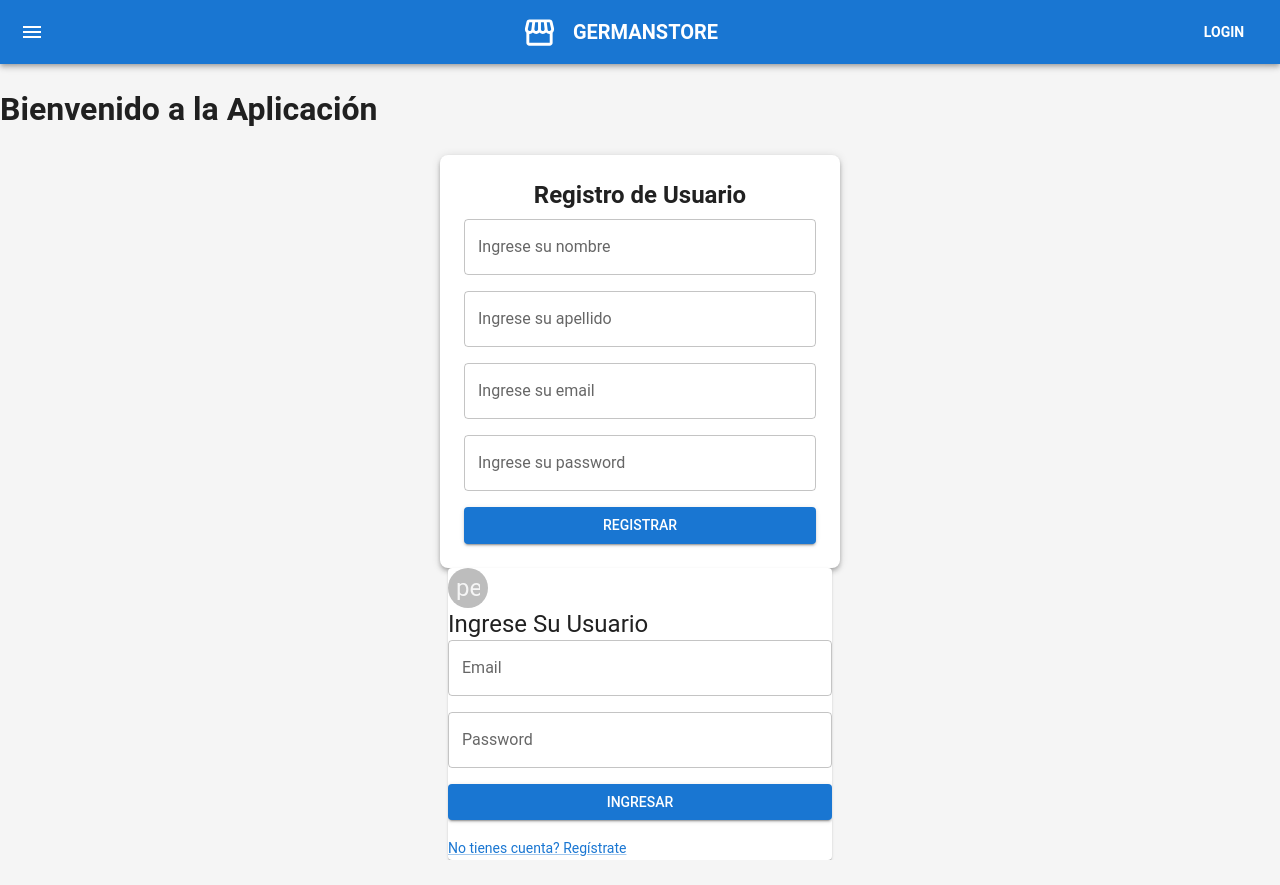
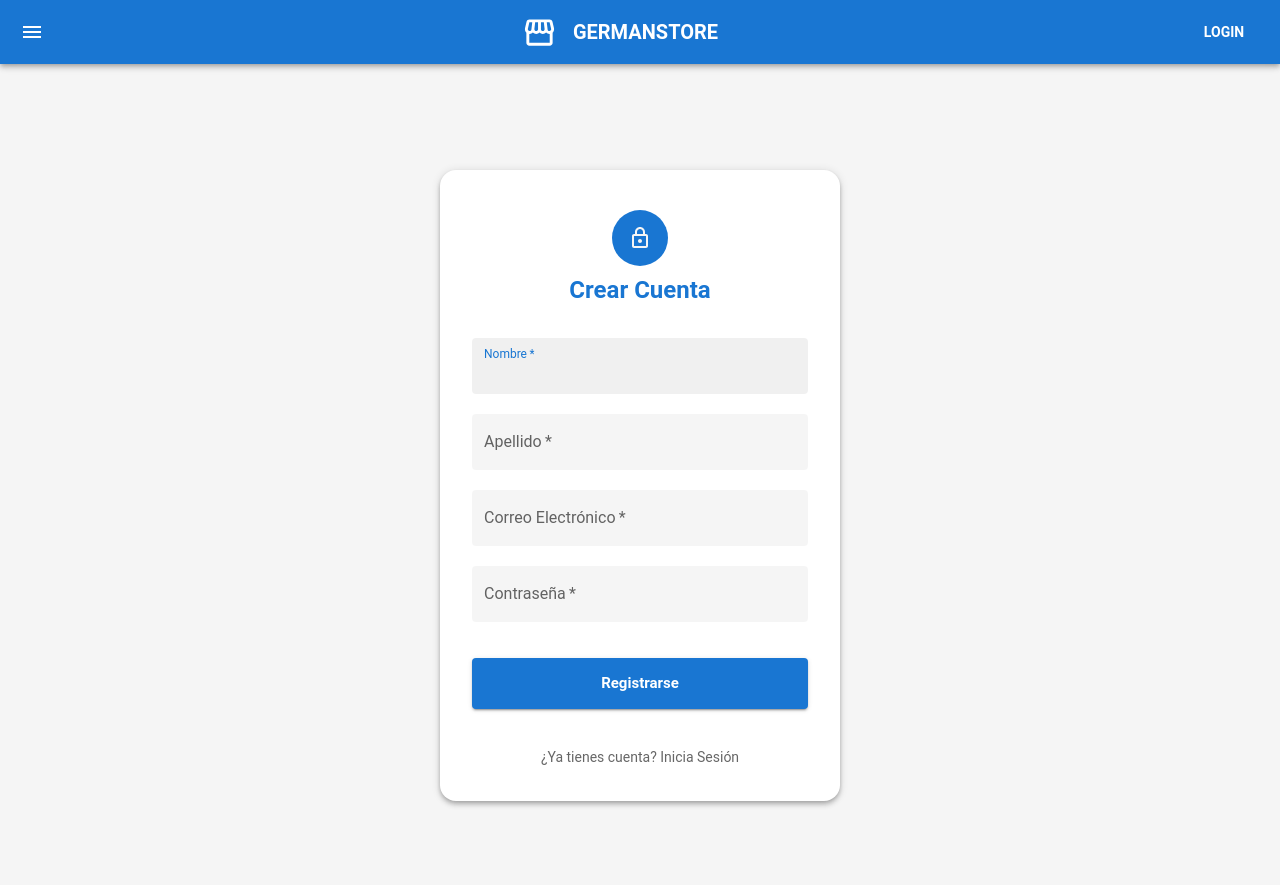
Before and after one commit to Gmach07/Online-Store-React-, a React (Vite) app: page /registro in a window 1280 px wide. Before the commit the page ends 860 px from the top, so only its background shows below. Built offline with nearby package versions, Linux system fonts and the light colour scheme.

Commit message:
Agrega reactrouter dom, solventa problema pagina en blanco

```diff
--- a/src/App.jsx
+++ b/src/App.jsx
@@ -1,5 +1,6 @@
 import React from 'react';
 import { ThemeProvider, CssBaseline, Box } from '@mui/material';
+import { BrowserRouter as Router, Routes, Route, Navigate } from 'react-router-dom';
 import theme from './theme/theme';
 import MenuAppBar from './componentes/navegacion/MenuAppBar';
 import RegistrarUsuario from './componentes/seguridad/RegistrarUsuario';
@@ -9,15 +10,37 @@ function App() {
   return (
     <ThemeProvider theme={theme}>
       <CssBaseline />
-      <Box>
-        {/* Barra de navegación */}
-        <MenuAppBar />
+      <Router>
+        <Box>
+          {/* Barra de navegación (visible en todas las rutas) */}
+          <MenuAppBar />
 
-        {/* Contenido principal */}
-        <h1>Bienvenido a la Aplicación</h1>
-        <RegistrarUsuario />
-        <Login />
-      </Box>
+          {/* Contenido principal con rutas */}
+          <Routes>
+            {/* Ruta raíz: redirige a login (opcional) */}
+            <Route path="/" element={<Navigate to="/login" replace />} />
+
+            {/* Ruta para login */}
+            <Route path="/login" element={
+              <div>
+
+                <Login />
+              </div>
+            } />
+
+            {/* Ruta para registro */}
+            <Route path="/registro" element={
+              <div>
+                <h1></h1>
+                <RegistrarUsuario />
+              </div>
+            } />
+
+            {/* Ruta de fallback para páginas no encontradas */}
+            <Route path="*" element={<Navigate to="/login" replace />} />
+          </Routes>
+        </Box>
+      </Router>
     </ThemeProvider>
   );
 }
--- a/src/componentes/seguridad/Login.jsx
+++ b/src/componentes/seguridad/Login.jsx
@@ -1,55 +1,98 @@
 import React from 'react';
-import { Container, Typography, Grid, Card, Avatar, Icon, TextField, Button, Link } from '@mui/material';
+import {
+  Container,
+  Box,
+  Typography,
+  Grid,
+  Card,
+  Avatar,
+  TextField,
+  Button,
+  Link,
+  CssBaseline
+} from '@mui/material';
+import LockOutlinedIcon from '@mui/icons-material/LockOutlined';
+import { Link as RouterLink, useNavigate } from 'react-router-dom';
 
 const Login = () => {
+  const navigate = useNavigate();
+
+  const handleSubmit = (event) => {
+    event.preventDefault();
+    // Lógica de login aquí
+    navigate('/'); // Redirige al home después del login
+  };
+
   return (
-        <Container>
-            <Grid container justifyContent="center">
-                <Grid item xs={12} sm={8} md={4}>
-                    <Card>
-                        <Avatar>
-                            <Icon>person</Icon>
+    <Container component="main" maxWidth="xs">
+      <CssBaseline />
+      <Box
+        sx={{
+          marginTop: 8,
+          display: 'flex',
+          flexDirection: 'column',
+          alignItems: 'center',
+        }}
+      >
+        <Avatar sx={{ m: 1, bgcolor: 'secondary.main' }}>
+          <LockOutlinedIcon />
         </Avatar>
-                        <Typography variant="h5">
-                            Ingrese Su Usuario
+        <Typography component="h1" variant="h5">
+          Iniciar Sesión
         </Typography>
-                        <form>
-                            <Grid container spacing={2}>
-                                <Grid item xs={12}>
+        <Card sx={{ p: 3, mt: 3, width: '100%', borderRadius: 2 }} variant="outlined">
+          <Box component="form" onSubmit={handleSubmit} noValidate>
             <TextField
-                                        label="Email"
-                                        variant="outlined"
+              margin="normal"
+              required
               fullWidth
-                                        type="email"
+              id="email"
+              label="Correo Electrónico"
+              name="email"
+              autoComplete="email"
+              autoFocus
+              variant="filled"
             />
-                                </Grid>
-                                <Grid item xs={12}>
             <TextField
-                                        label="Password"
-                                        variant="outlined"
+              margin="normal"
+              required
               fullWidth
+              name="password"
+              label="Contraseña"
               type="password"
+              id="password"
+              autoComplete="current-password"
+              variant="filled"
             />
-                                </Grid>
-                                <Grid item xs={12}>
             <Button
+              type="submit"
+              fullWidth
               variant="contained"
-                                        fullWidth
-                                        color="primary"
+              sx={{ mt: 3, mb: 2, py: 1.5 }}
+              size="large"
             >
               Ingresar
             </Button>
-                                </Grid>
-                                <Grid item xs={12}>
-                                    <Link href="/" variant="body2">
-                                        No tienes cuenta? Regístrate
+            <Grid container justifyContent="flex-end">
+              <Grid item>
+                <Link
+                  component={RouterLink}
+                  to="/registro"
+                  variant="body2"
+                  sx={{
+                    textDecoration: 'none',
+                    '&:hover': {
+                      textDecoration: 'underline'
+                    }
+                  }}
+                >
+                  ¿No tienes cuenta? Regístrate
                 </Link>
               </Grid>
             </Grid>
-                        </form>
+          </Box>
         </Card>
-                </Grid>
-            </Grid>
+      </Box>
     </Container>
   );
 };
--- a/src/componentes/seguridad/RegistrarUsuario.jsx
+++ b/src/componentes/seguridad/RegistrarUsuario.jsx
@@ -1,5 +1,16 @@
 import React from 'react';
-import { Box, TextField, Button, Typography, Paper } from '@mui/material';
+import {
+  Box,
+  TextField,
+  Button,
+  Typography,
+  Paper,
+  Avatar,
+  Link,
+  CssBaseline
+} from '@mui/material';
+import LockOutlinedIcon from '@mui/icons-material/LockOutlined';
+import { Link as RouterLink } from 'react-router-dom';
 
 const RegistrarUsuario = () => {
   return (
@@ -8,29 +19,155 @@ const RegistrarUsuario = () => {
         display: 'flex',
         justifyContent: 'center',
         alignItems: 'center',
-        minHeight: '10vh',
-        backgroundColor: 'background.default',
+        minHeight: '100vh',
+        backgroundColor: (theme) => theme.palette.mode === 'light'
+          ? theme.palette.grey[100]
+          : theme.palette.background.default,
       }}
     >
+      <CssBaseline />
       <Paper
         elevation={4}
         sx={{
-          padding: 3,
-          width: 400,
-          borderRadius: 2,
+          padding: 4,
+          width: '100%',
+          maxWidth: '400px',
+          borderRadius: (theme) => theme.shape.borderRadius,
+          transition: 'transform 0.3s',
+          '&:hover': {
+            transform: 'scale(1.02)'
+          }
         }}
       >
-        <Typography variant="h5" align="center" gutterBottom sx={{ fontWeight: 'bold' }}>
-          Registro de Usuario
-        </Typography>
-        <Box component="form" sx={{ display: 'flex', flexDirection: 'column', gap: 2 }}>
-          <TextField label="Ingrese su nombre" variant="outlined" fullWidth />
-          <TextField label="Ingrese su apellido" variant="outlined" fullWidth />
-          <TextField label="Ingrese su email" type="email" variant="outlined" fullWidth />
-          <TextField label="Ingrese su password" type="password" variant="outlined" fullWidth />
-          <Button variant="contained" color="primary" fullWidth>
-            Registrar
+        <Box sx={{
+          display: 'flex',
+          flexDirection: 'column',
+          alignItems: 'center',
+          mb: 4
+        }}>
+          <Avatar sx={{
+            m: 1,
+            bgcolor: 'primary.main',
+            width: 56,
+            height: 56
+          }}>
+            <LockOutlinedIcon fontSize="medium" />
+          </Avatar>
+          <Typography
+            component="h1"
+            variant="h5"
+            sx={{
+              fontWeight: 'bold',
+              color: 'primary.main'
+            }}
+          >
+            Crear Cuenta
+          </Typography>
+        </Box>
+
+        <Box
+          component="form"
+          sx={{
+            display: 'flex',
+            flexDirection: 'column',
+            gap: 2.5
+          }}
+        >
+          <TextField
+            label="Nombre"
+            variant="filled"
+            fullWidth
+            required
+            autoFocus
+            InputProps={{ disableUnderline: true }}
+            sx={{
+              '& .MuiFilledInput-root': {
+                borderRadius: 1,
+                backgroundColor: 'action.hover',
+              }
+            }}
+          />
+
+          <TextField
+            label="Apellido"
+            variant="filled"
+            fullWidth
+            required
+            InputProps={{ disableUnderline: true }}
+            sx={{
+              '& .MuiFilledInput-root': {
+                borderRadius: 1,
+                backgroundColor: 'action.hover',
+              }
+            }}
+          />
+
+          <TextField
+            label="Correo Electrónico"
+            type="email"
+            variant="filled"
+            fullWidth
+            required
+            autoComplete="email"
+            InputProps={{ disableUnderline: true }}
+            sx={{
+              '& .MuiFilledInput-root': {
+                borderRadius: 1,
+                backgroundColor: 'action.hover',
+              }
+            }}
+          />
+
+          <TextField
+            label="Contraseña"
+            type="password"
+            variant="filled"
+            fullWidth
+            required
+            autoComplete="new-password"
+            InputProps={{ disableUnderline: true }}
+            sx={{
+              '& .MuiFilledInput-root': {
+                borderRadius: 1,
+                backgroundColor: 'action.hover',
+              }
+            }}
+          />
+
+          <Button
+            variant="contained"
+            fullWidth
+            size="large"
+            sx={{
+              mt: 2,
+              py: 1.5,
+              fontWeight: 'bold',
+              borderRadius: 1,
+              textTransform: 'none'
+            }}
+          >
+            Registrarse
           </Button>
+
+          <Box sx={{
+            textAlign: 'center',
+            mt: 2,
+            '& a': {
+              textDecoration: 'none',
+              '&:hover': {
+                textDecoration: 'underline'
+              }
+            }
+          }}>
+            <Link
+              component={RouterLink}
+              to="/login"
+              variant="body2"
+              color="text.secondary"
+            >
+              ¿Ya tienes cuenta? Inicia Sesión
+            </Link>
+          </Box>
         </Box>
       </Paper>
     </Box>
```
Also changed, not shown: src/componentes/navegacion/MenuAppBar.jsx (+41 -12 lines). Lines whose indentation alone changed are shown as unchanged.
